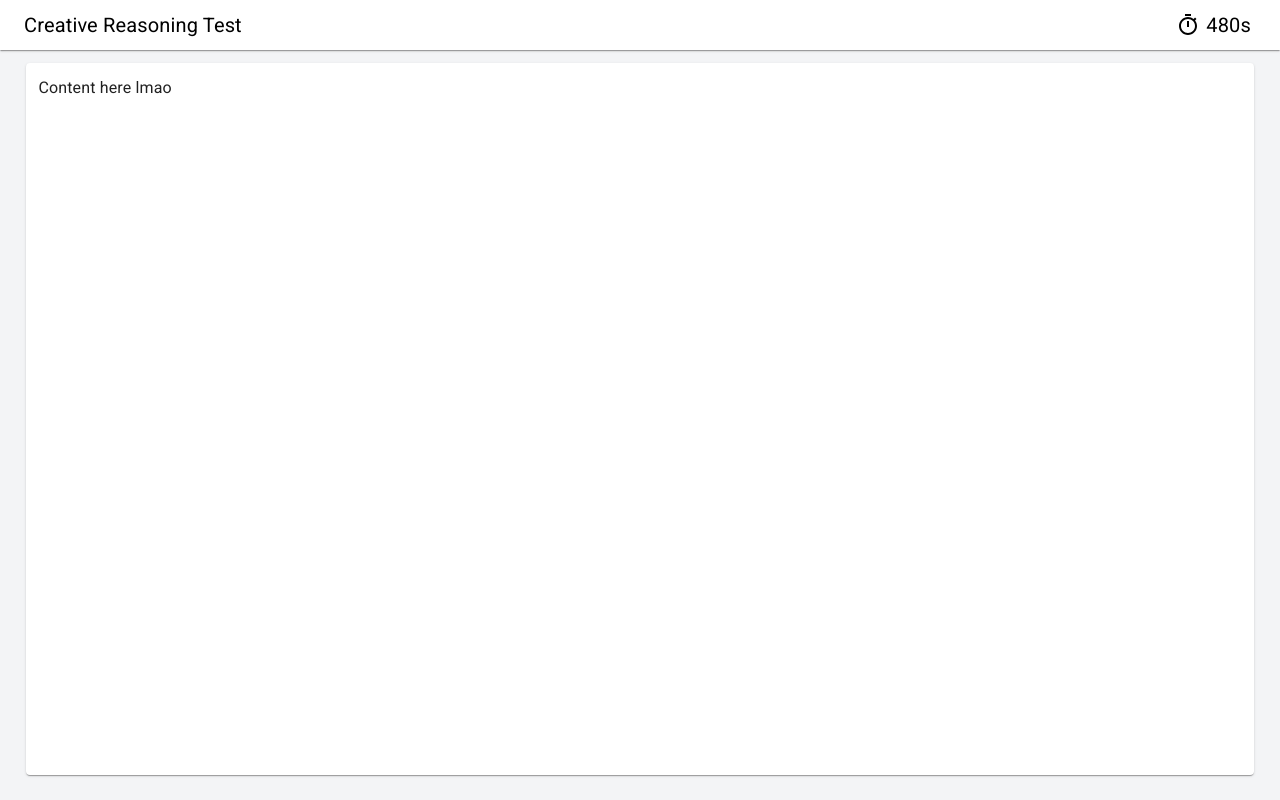
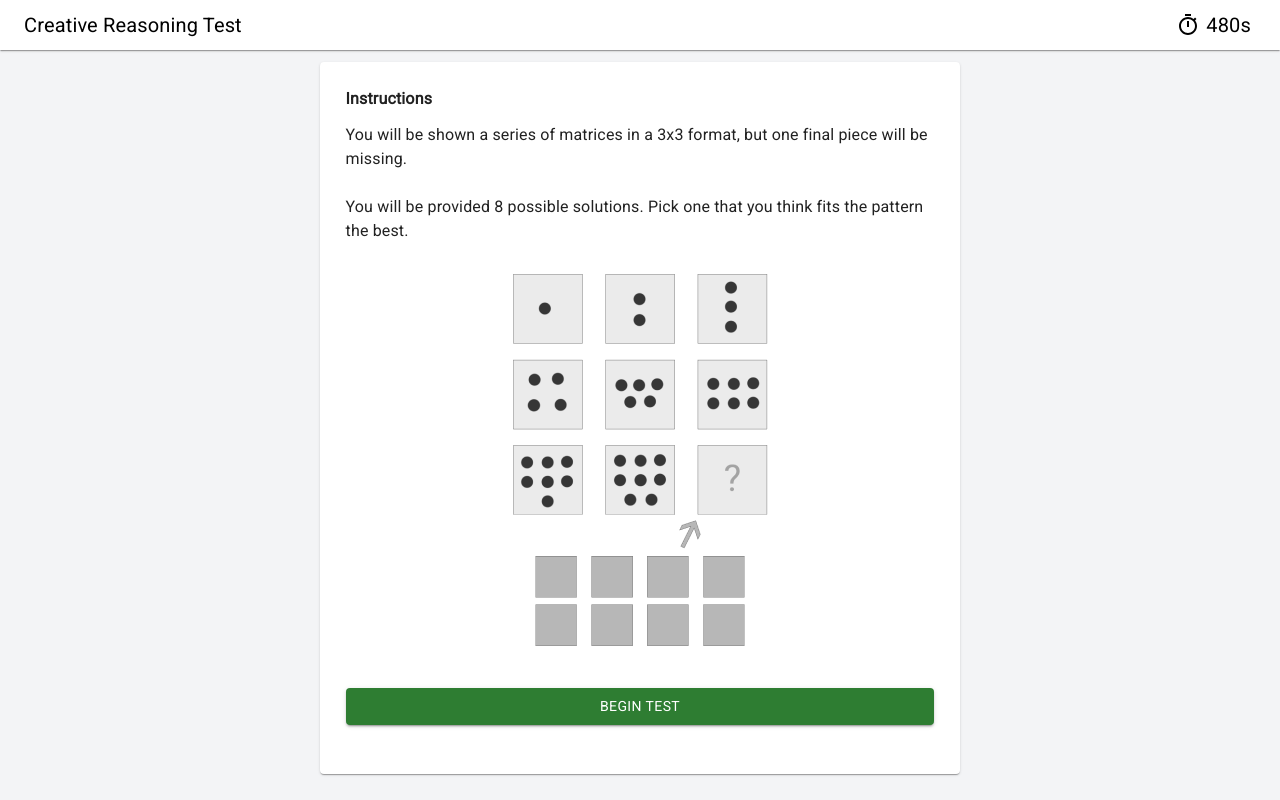
Before and after one commit to MegamanEXE/webcrtc-public, a React (Create React App) app: page /FirstTestContainer in a window 1280 px wide. Built offline with nearby package versions, Linux system fonts and the light colour scheme; the HTML template or start-up script is replaced by a standard one.

Commit message:
Interactions

```diff
--- a/src/App.css
+++ b/src/App.css
@@ -63,7 +63,7 @@ body {
   color: black;
   order: 1;
 
-  position: relative;
+  position: sticky;
 
   background: #FFFFFF;
   /* Elevation/1 */
@@ -153,11 +153,7 @@ body {
   border-radius: 4px;
 }
 
-.actualAnswers {
-  /* In case it's needed */
-}
-
-.genericContainer{
+.genericContainer {
   display: flex;
   flex-direction: column;
   margin: 1% 2% 0 2%;
@@ -168,3 +164,37 @@ body {
   box-shadow: 0px 2px 1px -1px rgba(0, 0, 0, 0.2), 0px 1px 1px rgba(0, 0, 0, 0.14), 0px 1px 3px rgba(0, 0, 0, 0.12);
   border-radius: 4px;
 }
+
+.instructionsContainer {
+  display: flex;
+  flex-direction: column;
+  margin: 0.9% auto;
+
+  padding: 2%;
+
+  width: 50%;
+  height: 95%;
+
+  background: #FFFFFF;
+  /* Elevation/1 */
+  box-shadow: 0px 2px 1px -1px rgba(0, 0, 0, 0.2), 0px 1px 1px rgba(0, 0, 0, 0.14), 0px 1px 3px rgba(0, 0, 0, 0.12);
+  border-radius: 4px;
+}
+
+.instructionsPhoto {
+  display: flex;
+  flex-direction: row;
+  justify-content: center;
+
+}
+
+.instructionsPhoto img {
+  max-width: 100%;
+
+}
+
+.beginTestBtn {
+  display: flex;
+  width: 100%;
+  margin: 4% auto;
+}
--- a/src/Components/RavenTest/FirstTest.js
+++ b/src/Components/RavenTest/FirstTest.js
@@ -16,32 +16,13 @@ const theme = crtcTheme();
 
 export default function FirstTest() {
   return (
-    <StyledEngineProvider injectFirst>
-      <ThemeProvider theme={theme}>
-        <CssBaseline />
-        <Box display="flex" sx={{minHeight: '100vh', width: '100%' }}>
-          <Grid container display='flex' direction='column'>
-
-            <Grid item sx={{order:1}}>
-              <AppBar className='crtcHeader'>
-                <Typography component='h1' variant='h6'>Creative Reasoning Test</Typography>
-
-                <Box sx={{ flexGrow: 0.98 }} />
-
-                <Box sx={{ display: 'flex', flexDirection: 'row', alignItems: 'center', gap: '6px', mr: '10px' }}>
-                  <TimerOutlinedIcon />
-                  <Typography component='h1' variant='h6' id='testTimer'>480s</Typography>
-                </Box>
-              </AppBar>
-            </Grid>
-
-
-            <Grid item flexGrow={1} sx={{width:'80%', alignSelf:'center', order:2}}>
+    <>
+      <Grid item flexGrow={1} sx={{ width: '80%', alignSelf: 'center', order: 2 }}>
         <Box className='questionsContainer'>
           <Box className="questionSizeWrapper">
             <Typography sx={{ fontWeight: '700', size: '24px' }}>Question 1</Typography>
             <Box className='actualQuestion'>
-                    <ImageList sx={{ overflow: 'hidden',  }} cols={3}  gap={20}>
+              <ImageList sx={{ overflow: 'hidden', }} cols={3} gap={20}>
                 <ImageListItem className="questionImage"><img src={'assets/Tests/defaultSample/q1.png'} alt="q1" /></ImageListItem>
                 <ImageListItem className="questionImage"><img src={'assets/Tests/defaultSample/q2.png'} alt="q2" /></ImageListItem>
                 <ImageListItem className="questionImage"><img src={'assets/Tests/defaultSample/q3.png'} alt="q3" /></ImageListItem>
@@ -56,13 +37,13 @@ export default function FirstTest() {
         </Box>
       </Grid>
 
-            <Grid item sx={{order:3}}>
+      <Grid item sx={{ order: 3 }}>
         <Grid container className='answersContainer'>
           <Grid item xs={3}></Grid>{/* Previous button will be here */}
 
           <Grid item>
             <Box className='actualAnswers'>
-                    <Typography sx={{ fontWeight: '700', size: '24px',}}>Which of these fit the best?</Typography>
+              <Typography sx={{ fontWeight: '700', size: '24px', }}>Which of these fit the best?</Typography>
 
               <ImageList sx={{ overflow: 'hidden' }} cols={4} gap={16} >
                 <AnswerOption src={'assets/Tests/defaultSample/a1.png'} id={'a1'} />
@@ -83,12 +64,6 @@ export default function FirstTest() {
 
         </Grid>
       </Grid>
-
-
-
-          </Grid>
-        </Box>
-      </ThemeProvider>
-    </StyledEngineProvider >
+    </>
   )
 }
--- a/src/Components/RavenTest/FirstTestContainer.js
+++ b/src/Components/RavenTest/FirstTestContainer.js
@@ -5,12 +5,26 @@ import { CssBaseline, Grid, Typography } from '@mui/material';
 import { ThemeProvider } from '@mui/material/styles';
 import Box from '@mui/material/Box';
 import StyledEngineProvider from "@mui/material/StyledEngineProvider";
-import TimerOutlinedIcon from '@mui/icons-material/TimerOutlined';
-import Button from '@mui/material/Button';
+import { useState } from 'react';
+import FirstTestHeader from './FirstTestHeader';
+import FirstTestInstructions from './FirstTestInstructions';
+import FirstTest from './FirstTest';
 
 const theme = crtcTheme();
 
 export default function FirstTestContainer() {
+  const quizStates = ['instructions', 'quiz', 'result']; {/* For Reference; these aren't used as enums */}
+  const [quizScreen, setQuizScreen] = useState('instructions');
+
+  function renderBasedOnState(){
+    if (quizScreen === 'instructions')
+      return <FirstTestInstructions setQuizScreen={setQuizScreen} />
+    else if (quizScreen === 'quiz')
+      return <FirstTest />
+    else if (quizScreen ===' result')
+      return <h1>RESULT</h1>
+  }
+
   return (
     <StyledEngineProvider injectFirst>
       <ThemeProvider theme={theme}>
@@ -18,24 +32,8 @@ export default function FirstTestContainer() {
         <Box display="flex" sx={{minHeight: '100vh', width: '100%' }}> {/* Body start */}
 
           <Grid container display='flex' direction='column'>
-
-            <Grid item sx={{order:1}}>
-              <AppBar className='crtcHeader'>
-                <Typography component='h1' variant='h6'>Creative Reasoning Test</Typography>
-
-                <Box sx={{ flexGrow: 0.98 }} />
-
-                <Box sx={{ display: 'flex', flexDirection: 'row', alignItems: 'center', gap: '6px', mr: '10px' }}>
-                  <TimerOutlinedIcon />
-                  <Typography component='h1' variant='h6' id='testTimer'>480s</Typography>
-                </Box>
-              </AppBar>
-            </Grid>
-
-
-            <Grid item flexGrow={1} sx={{order:2}}>
-              <Box className='genericContainer'>Content here lmao</Box>
-            </Grid>
+            <FirstTestHeader />
+            {renderBasedOnState()}
 
           </Grid>
         </Box> {/* Body end */}
--- /dev/null
+++ b/src/Components/RavenTest/FirstTestHeader.js
@@ -0,0 +1,24 @@
+import '../../App.css'
+import AppBar from '@mui/material/AppBar';
+import { Grid, Typography } from '@mui/material';
+import Box from '@mui/material/Box';
+import TimerOutlinedIcon from '@mui/icons-material/TimerOutlined';
+
+const FirstTestHeader = () => {
+  return (
+    <Grid item sx={{ order: 1 }}>
+      <AppBar className='crtcHeader'>
+        <Typography component='h1' variant='h6'>Creative Reasoning Test</Typography>
+
+        <Box sx={{ flexGrow: 0.98 }} />
+
+        <Box sx={{ display: 'flex', flexDirection: 'row', alignItems: 'center', gap: '6px', mr: '10px' }}>
+          <TimerOutlinedIcon />
+          <Typography component='h1' variant='h6' id='testTimer'>480s</Typography>
+        </Box>
+      </AppBar>
+    </Grid>
+  )
+}
+
+export default FirstTestHeader
--- /dev/null
+++ b/src/Components/RavenTest/FirstTestInstructions.js
@@ -0,0 +1,32 @@
+import '../../App.css'
+import { Grid, Typography } from '@mui/material';
+import Box from '@mui/material/Box';
+import Button from '@mui/material/Button';
+
+export default function FirstTestInstructions(props) {
+  function handleClick(setQuizScreen){
+    setQuizScreen('quiz');
+  }
+
+  return (
+    <Grid item flexGrow={1} sx={{ order: 2 }}>
+      <Box className='instructionsContainer'>
+        <Typography sx={{ fontWeight: '700', size: '24px' }}>Instructions</Typography>
+
+        <Box padding={'2% 0 2% 0'}>
+          You will be shown a series of matrices in a 3x3 format, but one final piece will be missing.
+
+          <br /><br />
+
+          You will be provided 8 possible solutions. Pick one that you think fits the pattern the best.
+        </Box>
+
+        <Box className='instructionsPhoto'><img src={'assets/InstructionDiagram.png'} alt="Instructions" /></Box>
+
+        <Box className='beginTestBtn'>
+          <Button sx={{ flexGrow: '1' }} variant="contained" color="success" onClick={() => handleClick(props.setQuizScreen)}>BEGIN TEST</Button>
+        </Box>
+      </Box>
+    </Grid>
+  )
+}
```
Also changed, not shown: src/Components/RavenTest/FirstTest BACKUP.js (added, +94 -0 lines), public/assets/InstructionDiagram.png (added). Lines whose indentation alone changed are shown as unchanged.
